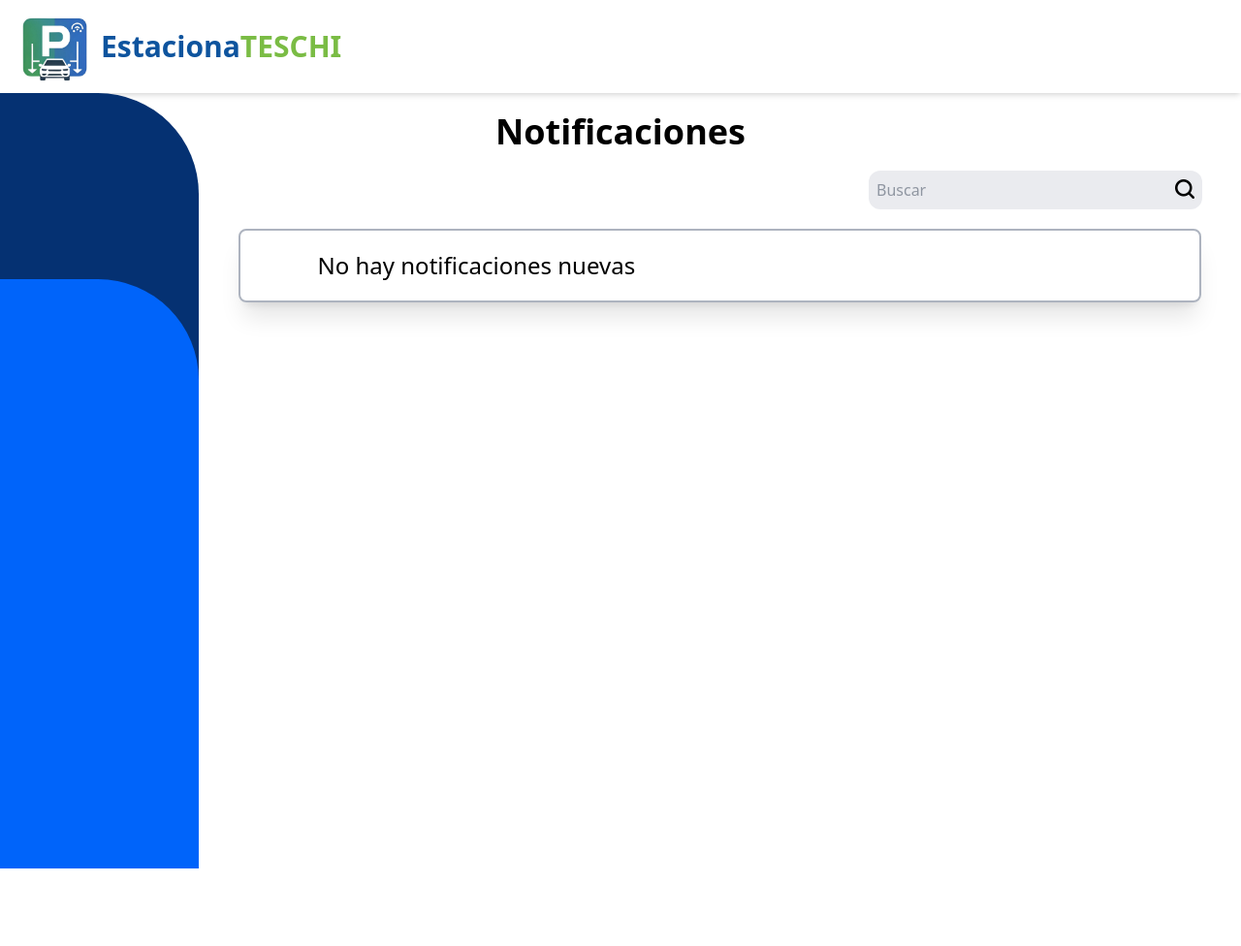
After one commit to Cyopn/EstacionaTESCHI, a Django app: page /notification/ in a window 1280 px wide; the page is wider, and only the part inside the window is pictured. The commit adds this page. Shown: that part at 97% size. Run offline with Django 5.2, Linux system fonts and the light colour scheme; some libraries are stand-ins or nearby versions.

Commit message:
feat(notifications)

```diff
--- /dev/null
+++ b/app/notification/notification_view.py
@@ -0,0 +1,6 @@
+from django.shortcuts import render
+from django.views import View
+
+class NotificationView(View):
+    def get(self, request):
+        return render(request, 'notification.html')
--- a/app/templates/allocation.html
+++ b/app/templates/allocation.html
@@ -17,7 +17,7 @@
         <img src="{% static 'images/logo.png' %}" alt="" border="0" class="w-20 h-20 inline-block mr-2" />
         <span class="text-3xl font-bold text-[#0E549E]">Estaciona</span><span class="text-3xl font-bold text-[#7ABC44]">TESCHI</span>
       </a>
-      <a class="end-0 text-5xl cursor-pointer"><span class="fi fi-sc-bell"></span></a>
+      <a href="/notification/" class="end-0 text-5xl cursor-pointer"><span class="fi fi-sc-bell"></span></a>
     </nav>
     <div>
       <div class="absolute w-full h-full flex">
--- a/app/templates/employee.html
+++ b/app/templates/employee.html
@@ -18,7 +18,7 @@
         <img src="{% static 'images/logo.png' %}" alt="" border="0" class="w-20 h-20 inline-block mr-2" />
         <span class="text-3xl font-bold text-[#0E549E]">Estaciona</span><span class="text-3xl font-bold text-[#7ABC44]">TESCHI</span>
       </a>
-      <a class="end-0 text-5xl cursor-pointer"><span class="fi fi-sc-bell"></span></a>
+      <a href="/notification/" class="end-0 text-5xl cursor-pointer"><span class="fi fi-sc-bell"></span></a>
     </nav>
     <main class="w-full h-[88%]">
       <img src="{% static 'images/bg-employee.png' %}" alt="bg" border="0" class="absolute z-0 h-[25%] w-full top-[12%] object-cover" />
--- a/app/templates/index.html
+++ b/app/templates/index.html
@@ -16,7 +16,7 @@
         <img src="{% static 'images/logo.png' %}" alt="" border="0" class="w-20 h-20 inline-block mr-2" />
         <span class="text-3xl font-bold text-[#0E549E]">Estaciona</span><span class="text-3xl font-bold text-[#7ABC44]">TESCHI</span>
       </a>
-      <a class="end-0 text-5xl cursor-pointer"><span class="fi fi-sc-bell"></span></a>
+      <a href="/notification/" class="end-0 text-5xl cursor-pointer"><span class="fi fi-sc-bell"></span></a>
     </nav>
     <aside class="w-[12%] bg-[#0064FA] h-screen float-left rounded-tr-lg px-4 pt-4">
       <ul>
--- /dev/null
+++ b/app/templates/notification.html
@@ -0,0 +1,51 @@
+{% load static %}
+
+<!DOCTYPE html>
+<html lang="es">
+  <head>
+    <meta charset="UTF-8" />
+    <meta name="viewport" content="width=device-width, initial-scale=1.0" />
+    <script src="https://cdn.jsdelivr.net/npm/@tailwindcss/browser@4"></script>
+    <link rel="stylesheet" href="https://cdn-uicons.flaticon.com/3.0.0/uicons-bold-rounded/css/uicons-bold-rounded.css" />
+    <title>Notificaciones - EstacionaTESCHI</title>
+  </head>
+  <body class="w-screen h-screen overflow-hidden">
+    <nav class="p-4 bg-white shadow-md flex items-center justify-between h-[12%] w-full">
+      <a class="start-0 flex items-center" href="/index/">
+        <img src="{% static 'images/logo.png' %}" alt="" border="0" class="w-20 h-20 inline-block mr-2" />
+        <span class="text-3xl font-bold text-[#0E549E]">Estaciona</span><span class="text-3xl font-bold text-[#7ABC44]">TESCHI</span>
+      </a>
+    </nav>
+    <div>
+      <div class="absolute w-full h-full flex">
+        <div class="absolute h-full w-4/25 bg-[#053172] rounded-tr-[13vh] start-0 top-0"></div>
+        <div class="absolute h-[76vh] w-4/25 bg-[#0064FA] rounded-tr-[13vh] start-0 bottom-0 z-2"></div>
+      </div>
+    </div>
+    <div class="absolute start-4/25 top-[12%] z-5 flex flex-col w-full h-full flex flex-col">
+      <div class="fixed start-0 w-full text-center py-5 flex flex-col justify-center items-center">
+        <h1 class="px-90 font-bold text-4xl">Notificaciones</h1>
+        <div class="w-full flex items-center justify-end py-5">
+          <div class="w-[30%]">
+            <div class="relative mr-10 end-0">
+              <input id="search-input" class="p-2 w-full text-gray-700 rounded-xl text-gray-700 rounded-full bg-gray-200/80" placeholder="Buscar" />
+              <button id="search-btn" type="button" class="absolute top-0 end-0 p-2 items-center cursor-pointer z-20 text-black"><span class="fi fi-br-search text-xl"></span></button>
+            </div>
+          </div>
+        </div>
+      </div>
+      <div class="relative top-[10%] pt-10 flex w-full h-full">
+        <div class="w-21/25 h-[75%] flex flex-col items-center p-5">
+          <div class="w-[96%] rounded-lg shadow-xl mx-5 border-2 border-gray-400/80">
+            <div class="w-full h-full">
+              <div class="text-2xl p-5 flex">
+                <span class="px-5"><span class="fi fi-ss-bell-slash"></span></span>
+                <span class="px-5">No hay notificaciones nuevas</span>
+              </div>
+            </div>
+          </div>
+        </div>
+      </div>
+    </div>
+  </body>
+</html>
--- a/app/urls.py
+++ b/app/urls.py
@@ -6,6 +6,7 @@ from app.index.index_view import IndexView
 from app.employee.employee_view import EmployeeView
 from app.entry.entry_view import EntryView
 from app.allocation.allocation_view import AllocationView
+from app.notification.notification_view import NotificationView
 
 urlpatterns = [
     path('', RootView.as_view(), name='home'),
@@ -15,4 +16,5 @@ urlpatterns = [
     path('employee/', EmployeeView.as_view(), name='employee'),
     path('entry/', EntryView.as_view(), name='entry'),
     path('allocation/', AllocationView.as_view(), name='allocation'),
+    path('notification/', NotificationView.as_view(), name='notification'),
 ]
```
Also changed, not shown: app/templates/entry.html (+5 -4 lines).
